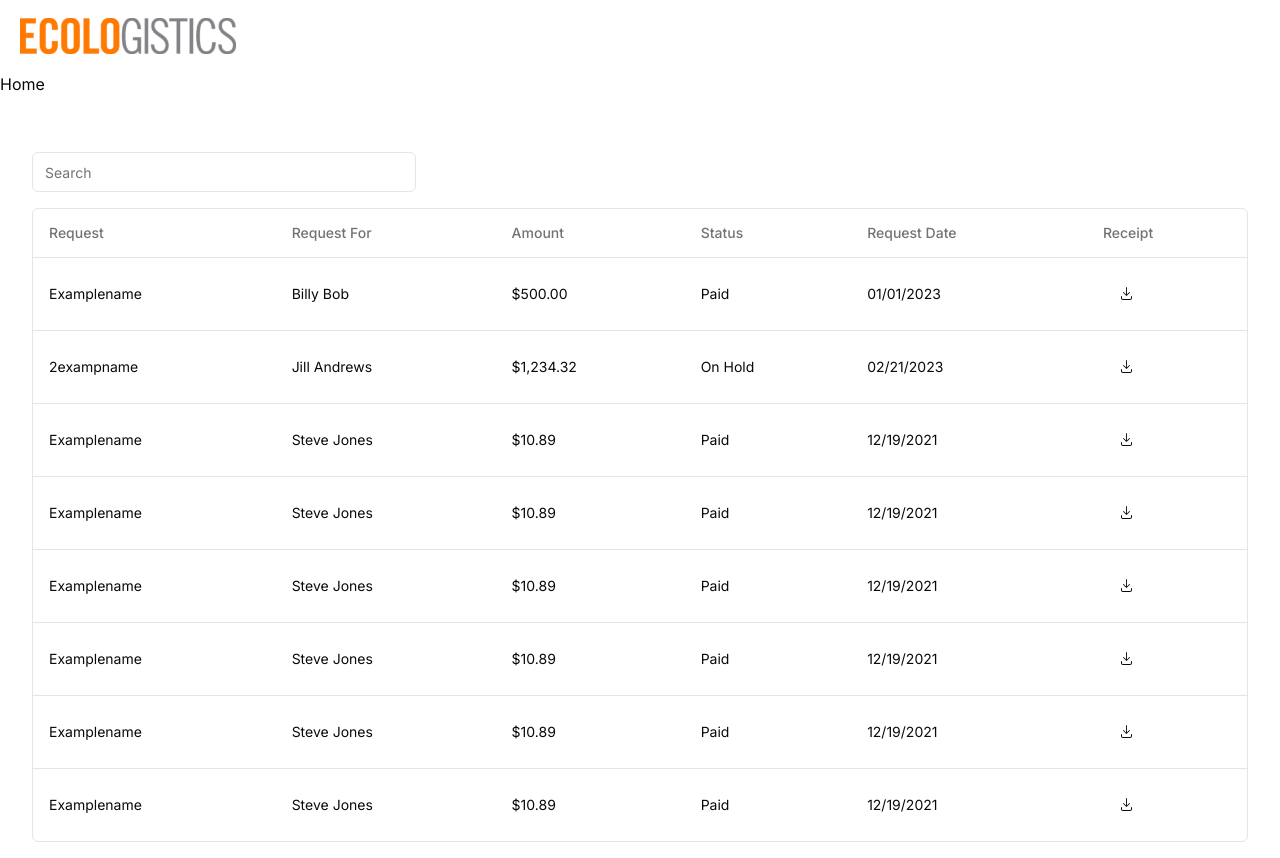
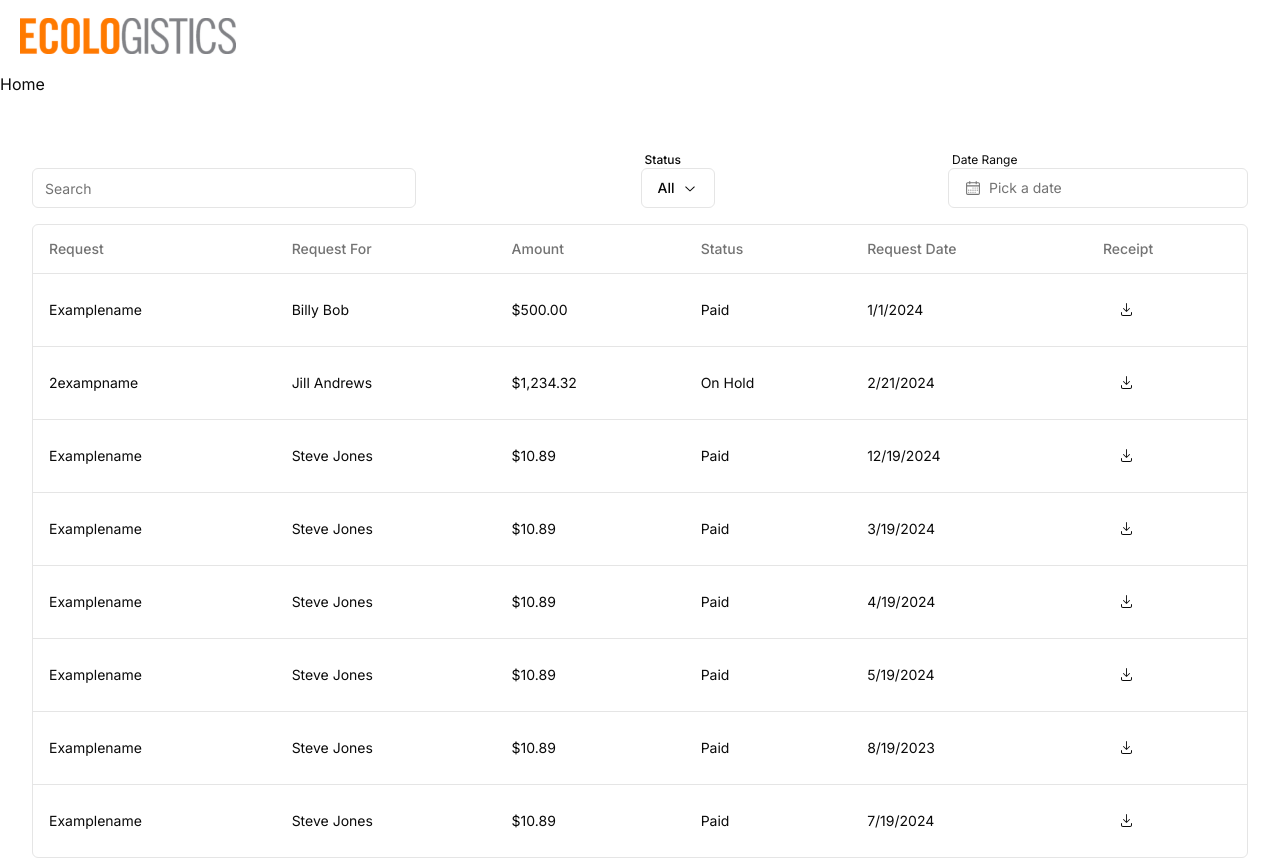
Before and after one commit to hack4impact-calpoly/ecologistics-portal, a Next.js app: page / in a window 1280 px wide. Shown: the top 858 px of the page. Built offline with nearby package versions, Linux system fonts and the light colour scheme.

Commit message:
feat: add filtering to sponsor table

```diff
--- a/src/components/reimbursement-table/table.tsx
+++ b/src/components/reimbursement-table/table.tsx
@@ -101,7 +101,7 @@ export default function ReimbursementRequestsTable() {
         />
         <div className="flex flex-col">
           <Label className="text-xs pl-3">Date Range</Label>
-          <DatePickerWithRange className="ml-2 self-end" />
+          {/* <DatePickerWithRange className="ml-2 self-end" /> */}
         </div>
       </div>
       <div className="rounded-md border">
--- a/src/components/sponsor-table/columns.tsx
+++ b/src/components/sponsor-table/columns.tsx
@@ -1,4 +1,4 @@
-import { ColumnDef } from "@tanstack/react-table";
+import { ColumnDef, FilterFnOption } from "@tanstack/react-table";
 import { DownloadIcon } from "@radix-ui/react-icons";
 import { Button } from "@/components/ui/button";
 import Reimbursement from "@/database/reimbursementSchema";
@@ -40,14 +40,10 @@ export const columns: ColumnDef<Reimbursement>[] = [
   {
     accessorKey: "transactionDate",
     header: "Request Date",
+    filterFn: "dateFilterFn" as FilterFnOption<Reimbursement>,
     cell: ({ row }) => {
       const date: Date = row.getValue("transactionDate");
-      const formatted = date.toLocaleDateString("en-US", {
-        month: "2-digit",
-        day: "2-digit",
-        year: "numeric",
-      });
-      return formatted;
+      return date.toLocaleDateString();
     },
   },
   {
@@ -62,3 +58,22 @@ export const columns: ColumnDef<Reimbursement>[] = [
     ),
   },
 ];
+
+export const dateFilterFn = (
+  row: any,
+  columnId: string,
+  value: [Date | undefined, Date | undefined],
+) => {
+  const date = row.getValue(columnId);
+  const [from, to] = value;
+  if (!date) {
+    return false;
+  } else if (from && to) {
+    return date >= from && date <= to;
+  } else if (from) {
+    return date >= from;
+  } else if (to) {
+    return date <= to;
+  }
+  return false;
+};
--- a/src/components/sponsor-table/data-table.tsx
+++ b/src/components/sponsor-table/data-table.tsx
@@ -22,17 +22,20 @@ import {
 import { Button } from "@/components/ui/button";
 import { Input } from "@/components/ui/input";
 import { useState } from "react";
+import { DatePickerWithRange } from "../ui/custom/date-range-picker";
+import { Label } from "@radix-ui/react-dropdown-menu";
+import TableColumnFilterDropdown from "../ui/custom/table-column-filter-dropdown";
+import { dateFilterFn } from "./columns";
+import { DateRange } from "react-day-picker";
 
 interface DataTableProps<TData, TValue> {
   columns: ColumnDef<TData, TValue>[];
   data: TData[];
-  filterCol: string;
 }
 
 export function DataTable<TData, TValue>({
   columns,
   data,
-  filterCol,
 }: DataTableProps<TData, TValue>) {
   const [columnFilters, setColumnFilters] = useState<ColumnFiltersState>([]);
   const table = useReactTable({
@@ -45,19 +48,43 @@ export function DataTable<TData, TValue>({
     state: {
       columnFilters,
     },
+    filterFns: {
+      dateFilterFn,
+    },
   });
+
+  const handleDateRangeChange = (range: DateRange) => {
+    table.getColumn("transactionDate")?.setFilterValue(() => {
+      return [range.from, range.to];
+    });
+  };
 
   return (
     <div>
-      <div className="flex items-center py-4">
+      <div className="flex justify-between py-4">
         <Input
           placeholder="Search"
-          value={(table.getColumn(filterCol)?.getFilterValue() as string) ?? ""}
+          value={
+            (table.getColumn("reportName")?.getFilterValue() as string) ?? ""
+          }
           onChange={(event) =>
-            table.getColumn(filterCol)?.setFilterValue(event.target.value)
+            table.getColumn("reportName")?.setFilterValue(event.target.value)
           }
-          className="max-w-sm"
+          className="max-w-sm mt-4"
         />
+        <TableColumnFilterDropdown
+          table={table}
+          identifier="status"
+          title="Status"
+          values={["Pending", "Declined", "On Hold", "Paid"]}
+        />
+        <div>
+          <Label className="text-xs pl-3">Date Range</Label>
+          <DatePickerWithRange
+            handleChange={handleDateRangeChange}
+            className="ml-2 self-end"
+          />
+        </div>
       </div>
       <div className="rounded-md border">
         <Table>
--- a/src/components/sponsor-table/sponsor-table.tsx
+++ b/src/components/sponsor-table/sponsor-table.tsx
@@ -7,7 +7,7 @@ import { data } from "@/utils/mock-data";
 export default function SponsorTable() {
   return (
     <div className="container mx-auto py-10">
-      <DataTable columns={columns} data={data} filterCol="reportName" />
+      <DataTable columns={columns} data={data} />
     </div>
   );
 }
--- a/src/components/ui/custom/date-range-picker.tsx
+++ b/src/components/ui/custom/date-range-picker.tsx
@@ -1,6 +1,8 @@
+"use client";
+
 import * as React from "react";
 import { CalendarIcon } from "@radix-ui/react-icons";
-import { addDays, format } from "date-fns";
+import { format } from "date-fns";
 import { DateRange } from "react-day-picker";
 
 import { cn } from "@/lib/utils";
@@ -11,14 +13,18 @@ import {
   PopoverContent,
   PopoverTrigger,
 } from "@/components/ui/popover";
+import { useState } from "react";
+
+type DatePickerWithRangeType = {
+  className: string;
+  handleChange: (dateRange: DateRange) => void;
+};
 
 export function DatePickerWithRange({
   className,
-}: React.HTMLAttributes<HTMLDivElement>) {
-  const [date, setDate] = React.useState<DateRange | undefined>({
-    from: new Date(2023, 0, 20),
-    to: addDays(new Date(2022, 0, 20), 10),
-  });
+  handleChange,
+}: DatePickerWithRangeType) {
+  const [date, setDate] = useState<DateRange | undefined>(undefined);
 
   return (
     <div className={cn("grid gap-2", className)}>
@@ -53,7 +59,12 @@ export function DatePickerWithRange({
             mode="range"
             defaultMonth={date?.from}
             selected={date}
-            onSelect={setDate}
+            onSelect={(value) => {
+              if (value) {
+                setDate(value);
+                handleChange(value);
+              }
+            }}
             numberOfMonths={2}
           />
         </PopoverContent>
--- a/src/utils/mock-data.tsx
+++ b/src/utils/mock-data.tsx
@@ -7,7 +7,7 @@ export const data: Reimbursement[] = [
     reportName: "examplename",
     recipientName: "Billy Bob",
     recipientEmail: "billybob@gmail.com",
-    transactionDate: new Date("2023-01-01"),
+    transactionDate: new Date("2024-01-01"),
     amount: 500,
     paymentMethod: "Venmo",
     purpose: "Reimbursement for cultural booth event",
@@ -20,7 +20,7 @@ export const data: Reimbursement[] = [
     reportName: "2exampname",
     recipientName: "Jill Andrews",
     recipientEmail: "jillandrews@gmail.com",
-    transactionDate: new Date("2023-02-21"),
+    transactionDate: new Date("2024-02-21"),
     amount: 1234.32,
     paymentMethod: "Paypal",
     purpose: "Reimbursement for lunch catering",
@@ -33,7 +33,7 @@ export const data: Reimbursement[] = [
     reportName: "examplename",
     recipientName: "Steve Jones",
     recipientEmail: "steve@yahoo.com",
-    transactionDate: new Date("2021-12-19"),
+    transactionDate: new Date("2024-12-19"),
     amount: 10.89,
     paymentMethod: "Check",
     purpose: "Reimbursement for craft materials",
@@ -46,7 +46,7 @@ export const data: Reimbursement[] = [
     reportName: "examplename",
     recipientName: "Steve Jones",
     recipientEmail: "steve@yahoo.com",
-    transactionDate: new Date("2021-12-19"),
+    transactionDate: new Date("2024-3-19"),
     amount: 10.89,
     paymentMethod: "Check",
     purpose: "Reimbursement for craft materials",
@@ -59,7 +59,7 @@ export const data: Reimbursement[] = [
     reportName: "examplename",
     recipientName: "Steve Jones",
     recipientEmail: "steve@yahoo.com",
-    transactionDate: new Date("2021-12-19"),
+    transactionDate: new Date("2024-4-19"),
     amount: 10.89,
     paymentMethod: "Check",
     purpose: "Reimbursement for craft materials",
@@ -72,7 +72,7 @@ export const data: Reimbursement[] = [
     reportName: "examplename",
     recipientName: "Steve Jones",
     recipientEmail: "steve@yahoo.com",
-    transactionDate: new Date("2021-12-19"),
+    transactionDate: new Date("2024-5-19"),
     amount: 10.89,
     paymentMethod: "Check",
     purpose: "Reimbursement for craft materials",
@@ -85,7 +85,7 @@ export const data: Reimbursement[] = [
     reportName: "examplename",
     recipientName: "Steve Jones",
     recipientEmail: "steve@yahoo.com",
-    transactionDate: new Date("2021-12-19"),
+    transactionDate: new Date("2023-8-19"),
     amount: 10.89,
     paymentMethod: "Check",
     purpose: "Reimbursement for craft materials",
@@ -98,7 +98,7 @@ export const data: Reimbursement[] = [
     reportName: "examplename",
     recipientName: "Steve Jones",
     recipientEmail: "steve@yahoo.com",
-    transactionDate: new Date("2021-12-19"),
+    transactionDate: new Date("2024-7-19"),
     amount: 10.89,
     paymentMethod: "Check",
     purpose: "Reimbursement for craft materials",
```
